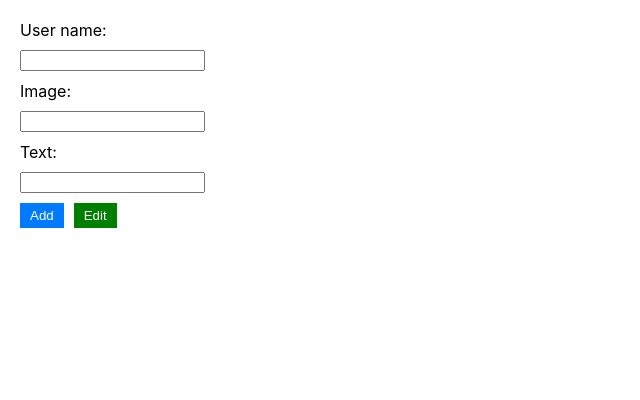
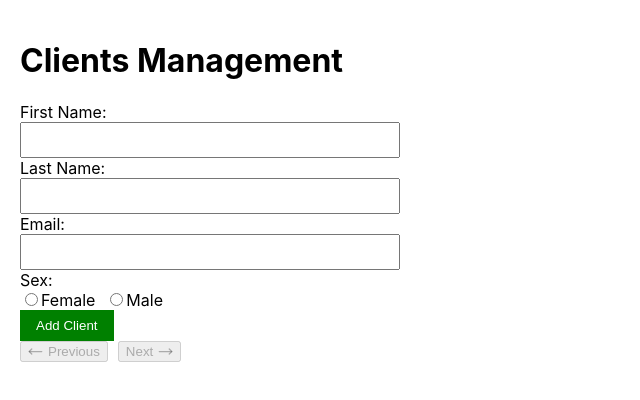
Before and after one commit to YounesAT1/React-Cours, a React (Create React App) app: page / in a window 1280 px wide. Shown: the top 400 px of the page, without its empty margins (0-640 px from the left). Built offline with nearby package versions, Linux system fonts and the light colour scheme.

Commit message:
add crud functional component

```diff
--- a/src/App.js
+++ b/src/App.js
@@ -1,8 +1,10 @@
 /* eslint-disable no-lone-blocks */
+import Crud from "./usestateExamples/Crud";
+// import ExThree from "./usestateExamples/ExThree";
 // import React, { Component } from "react";
 // import PropsOne from "./ClassComponent/props/propsOne/PropsOne";
 // import PropsTwo from "./ClassComponent/props/propsTwo/propsTwo";
-import "./App.css";
+// import "./App.css";
 // import PropsThree from "./ClassComponent/props/propsThree/PropsThree";
 // import PropsThreeTotal from "./ClassComponent/props/propsThree/PropsThreeTotal";
 // import PlayersClass from "./ClassComponent/PlayersClass";
@@ -23,14 +25,16 @@ import "./App.css";
 
 // import Crud from "./ClassComponent/Crud";
 
-import React from "react";
-import Posts from "./ExamPrep/Exam1/Posts";
+// import React from "react";
+// import Posts from "./ExamPrep/Exam1/Posts";
 // import Product from "./ExamPrep/Product";
 
 const App = () => {
   return (
     <div>
-      <Posts />
+      <Crud />
+      {/* <ExThree /> */}
+      {/* <Posts /> */}
       {/* <TpStagiaireNote /> */}
     </div>
   );
--- a/src/ExamPrep/Exam1/Post.css
+++ b/src/ExamPrep/Exam1/Post.css
@@ -56,3 +56,7 @@
 .alert {
   color: red;
 }
+.disabled-button {
+  background-color: gray;
+  color: white;
+}
--- a/src/ExamPrep/Exam1/Posts.jsx
+++ b/src/ExamPrep/Exam1/Posts.jsx
@@ -227,7 +227,9 @@ class Posts extends Component {
               ))}
               <div className="pagination" style={{ display: "flex" }}>
                 <button
-                  className="action-button"
+                  className={`action-button ${
+                    currentPage === 1 ? "disabled-button" : ""
+                  }`}
                   onClick={() => this.handlePageChange(currentPage - 1)}
                   disabled={currentPage === 1}
                   style={{ marginRight: "10px" }}
@@ -238,7 +240,9 @@ class Posts extends Component {
                   </div>
                 </button>
                 <button
-                  className="action-button"
+                  className={`action-button ${
+                    currentPage === totalPages ? "disabled-button" : ""
+                  }`}
                   onClick={() => this.handlePageChange(currentPage + 1)}
                   disabled={currentPage === totalPages}
                 >
--- /dev/null
+++ b/src/usestateExamples/Crud.jsx
@@ -0,0 +1,258 @@
+import { MoveLeft, MoveRight } from "lucide-react";
+import React, { useState } from "react";
+
+const Crud = () => {
+  const initialClientState = {
+    firstName: "",
+    lastName: "",
+    email: "",
+    sex: "",
+    id: 0,
+  };
+
+  const [client, setClient] = useState(initialClientState);
+  const [clientsList, setClientsList] = useState([]);
+  const [isEditing, setIsEditing] = useState(false);
+  const [currentPage, setCurrentPage] = useState(1);
+  const [clientsPerPage] = useState(2);
+
+  const handleInputChange = (e) => {
+    const { name, value } = e.target;
+    setClient((prevClient) => ({
+      ...prevClient,
+      [name]: value,
+    }));
+  };
+
+  const handleAddClient = () => {
+    const { firstName, lastName, email, sex } = client;
+
+    if (firstName && lastName && email && sex) {
+      const newClient = {
+        ...client,
+        id: new Date().getTime(),
+      };
+
+      setClientsList((prevClients) => [...prevClients, newClient]);
+      setClient(initialClientState);
+    }
+  };
+
+  const handleDeleteClient = (clientId) => {
+    setClientsList((prevClients) =>
+      prevClients.filter((client) => client.id !== clientId)
+    );
+  };
+
+  const handleEditClient = (selectedClient) => {
+    setClient(selectedClient);
+    setIsEditing(true);
+  };
+
+  const handleUpdateClient = () => {
+    setClientsList((prevClients) =>
+      prevClients.map((existingClient) =>
+        existingClient.id === client.id ? client : existingClient
+      )
+    );
+
+    setClient(initialClientState);
+    setIsEditing(false);
+  };
+
+  const tableStyle = {
+    borderCollapse: "collapse",
+    width: "100%",
+  };
+
+  const thStyle = {
+    backgroundColor: "#f2f2f2",
+    padding: "8px",
+    textAlign: "left",
+    border: "1px solid #ddd",
+  };
+
+  const tdStyle = {
+    padding: "8px",
+    textAlign: "left",
+    border: "1px solid #ddd",
+  };
+
+  const indexOfLastClient = currentPage * clientsPerPage;
+  const indexOfFirstClient = indexOfLastClient - clientsPerPage;
+  const currentClients = clientsList.slice(
+    indexOfFirstClient,
+    indexOfLastClient
+  );
+
+  const totalClients = clientsList.length;
+  const totalPages = Math.ceil(totalClients / clientsPerPage);
+
+  return (
+    <div style={{ padding: "20px" }}>
+      <h1>Clients Management</h1>
+      <label htmlFor="firstName">First Name:</label>
+      <br />
+      <input
+        type="text"
+        id="firstName"
+        name="firstName"
+        value={client.firstName}
+        onChange={handleInputChange}
+        style={{ width: "30%", height: "30px" }}
+      />
+      <br />
+      <label htmlFor="lastName">Last Name:</label>
+      <br />
+      <input
+        type="text"
+        id="lastName"
+        name="lastName"
+        value={client.lastName}
+        onChange={handleInputChange}
+        style={{ width: "30%", height: "30px" }}
+      />
+      <br />
+      <label htmlFor="email">Email:</label>
+      <br />
+      <input
+        type="text"
+        id="email"
+        name="email"
+        value={client.email}
+        onChange={handleInputChange}
+        style={{ width: "30%", height: "30px" }}
+      />
+      <br />
+      <label htmlFor="sex">Sex:</label>
+      <br />
+      <input
+        type="radio"
+        name="sex"
+        id="female"
+        onChange={handleInputChange}
+        value="female"
+        checked={client.sex === "female"}
+      />
+      <label htmlFor="female" style={{ marginRight: "10px" }}>
+        Female
+      </label>
+      <input
+        type="radio"
+        name="sex"
+        id="male"
+        onChange={handleInputChange}
+        value="male"
+        checked={client.sex === "male"}
+      />
+      <label htmlFor="male">Male</label>
+      <br />
+      {!isEditing ? (
+        <button
+          onClick={handleAddClient}
+          style={{
+            backgroundColor: "green",
+            color: "white",
+            padding: "8px 16px",
+            border: "none",
+            cursor: "pointer",
+          }}
+        >
+          Add Client
+        </button>
+      ) : (
+        <button
+          onClick={handleUpdateClient}
+          style={{
+            backgroundColor: "blue",
+            color: "white",
+            padding: "8px 16px",
+            border: "none",
+            cursor: "pointer",
+          }}
+        >
+          Update Client
+        </button>
+      )}
+      {currentClients.length > 0 && (
+        <table style={tableStyle}>
+          <thead>
+            <tr>
+              <th style={thStyle}>First Name</th>
+              <th style={thStyle}>Last Name</th>
+              <th style={thStyle}>Email</th>
+              <th style={thStyle}>Sex</th>
+              <th style={thStyle}>Action</th>
+            </tr>
+          </thead>
+          <tbody>
+            {currentClients.map((client) => (
+              <tr key={client.id}>
+                <td style={tdStyle}>{client.firstName}</td>
+                <td style={tdStyle}>{client.lastName}</td>
+                <td style={tdStyle}>{client.email}</td>
+                <td style={tdStyle}>{client.sex}</td>
+                <td style={tdStyle}>
+                  <button
+                    onClick={() => handleDeleteClient(client.id)}
+                    style={{
+                      backgroundColor: "red",
+                      color: "white",
+                      padding: "4px 8px",
+                      border: "none",
+                      cursor: "pointer",
+                      marginRight: "4px",
+                    }}
+                  >
+                    Delete
+                  </button>
+                  <button
+                    onClick={() => handleEditClient(client)}
+                    style={{
+                      backgroundColor: "orange",
+                      color: "white",
+                      padding: "4px 8px",
+                      border: "none",
+                      cursor: "pointer",
+                    }}
+                  >
+                    Edit
+                  </button>
+                </td>
+              </tr>
+            ))}
+          </tbody>
+        </table>
+      )}
+      <div className="pagination" style={{ display: "flex" }}>
+        <button
+          className={`action-button ${
+            currentPage === 1 ? "disabled-button" : ""
+          }`}
+          onClick={() => setCurrentPage(currentPage - 1)}
+          disabled={currentPage === 1 || currentClients.length === 0}
+          style={{ marginRight: "10px" }}
+        >
+          <div style={{ display: "flex", alignItems: "center" }}>
+            <MoveLeft width={15} height={15} />
+            <span style={{ marginLeft: "5px" }}>Previous</span>
+          </div>
+        </button>
+        <button
+          className={`action-button ${
+            currentPage === totalPages ? "disabled-button" : ""
+          }`}
+          onClick={() => setCurrentPage(currentPage + 1)}
+          disabled={currentPage === totalPages || currentClients.length === 0}
+        >
+          <div style={{ display: "flex", alignItems: "center" }}>
+            <span style={{ marginRight: "5px" }}>Next</span>
+            <MoveRight width={15} height={15} />
+          </div>
+        </button>
+      </div>
+    </div>
+  );
+};
+
+export default Crud;
--- /dev/null
+++ b/src/usestateExamples/ExThree.jsx
@@ -0,0 +1,98 @@
+import { useState } from "react";
+
+const ExThree = () => {
+  const [post, setPost] = useState({
+    userName: "",
+    title: "",
+    text: "",
+  });
+
+  const [postList, setPostList] = useState([]);
+  const [alert, setAlert] = useState("");
+
+  const getInputValue = (e) => {
+    const { name, value } = e.target;
+    setPost((prevPost) => ({
+      ...prevPost,
+      [name]: value,
+    }));
+  };
+
+  const handleAddPost = () => {
+    if (post.text !== "" && post.userName !== "" && post.title !== "") {
+      const newPost = {
+        userName: post.userName,
+        title: post.title,
+        text: post.text,
+      };
+      setPostList((prevPost) => [...prevPost, newPost]);
+
+      setPost({
+        userName: "",
+        title: "",
+        text: "",
+      });
+
+      setAlert("Post added successfully");
+    } else {
+      setAlert("fil out all the infos");
+    }
+  };
+
+  return (
+    <div>
+      <form onSubmit={(e) => e.preventDefault()}>
+        <h1>Add a post :</h1>
+        <label htmlFor="userName">user Name :</label>
+        <input
+          type="text"
+          name="userName"
+          id="userName"
+          value={post.userName}
+          onChange={getInputValue}
+        />
+        <br />
+        <label htmlFor="title">Title :</label>
+        <input
+          type="text"
+          name="title"
+          id="title"
+          onChange={getInputValue}
+          value={post.title}
+        />
+        <br />
+        <label htmlFor="text">Text : </label>
+        <textarea
+          name="text"
+          value={post.text}
+          id="text"
+          cols="30"
+          rows="10"
+          onChange={getInputValue}
+        ></textarea>
+        <button onClick={handleAddPost}>Add post</button>
+        {alert && <p>{alert}</p>}
+        <table>
+          <thead>
+            <tr>
+              <th>user Name</th>
+              <th>title</th>
+              <th>text</th>
+            </tr>
+          </thead>
+          <tbody>
+            {postList.map((post, index) => (
+              <tr key={index}>
+                <td>{post.userName}</td>
+                <td>{post.title}</td>
+                <td>{post.text}</td>
+              </tr>
+            ))}
+          </tbody>
+        </table>
+      </form>
+    </div>
+  );
+};
+
+export default ExThree;
```
